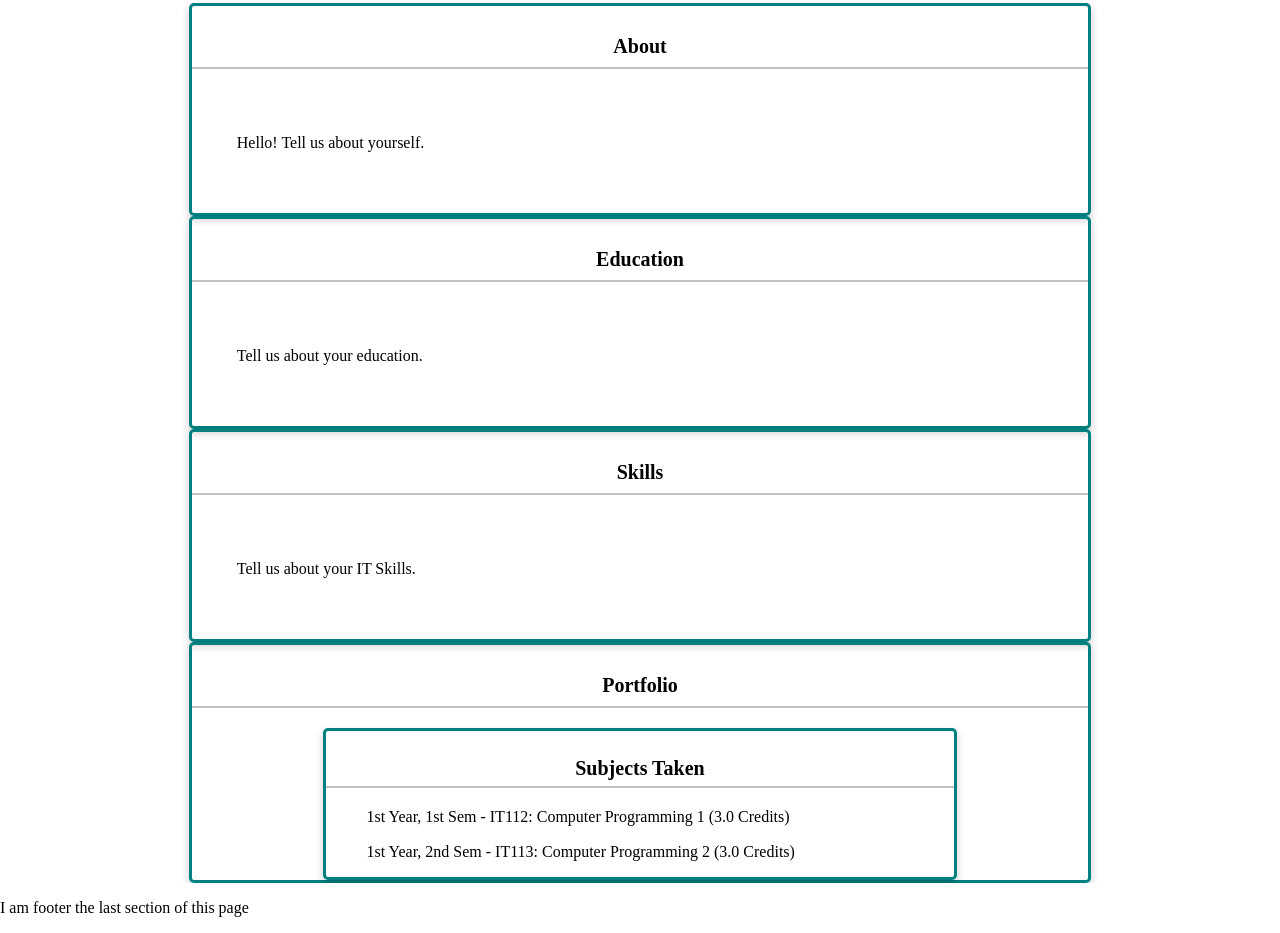
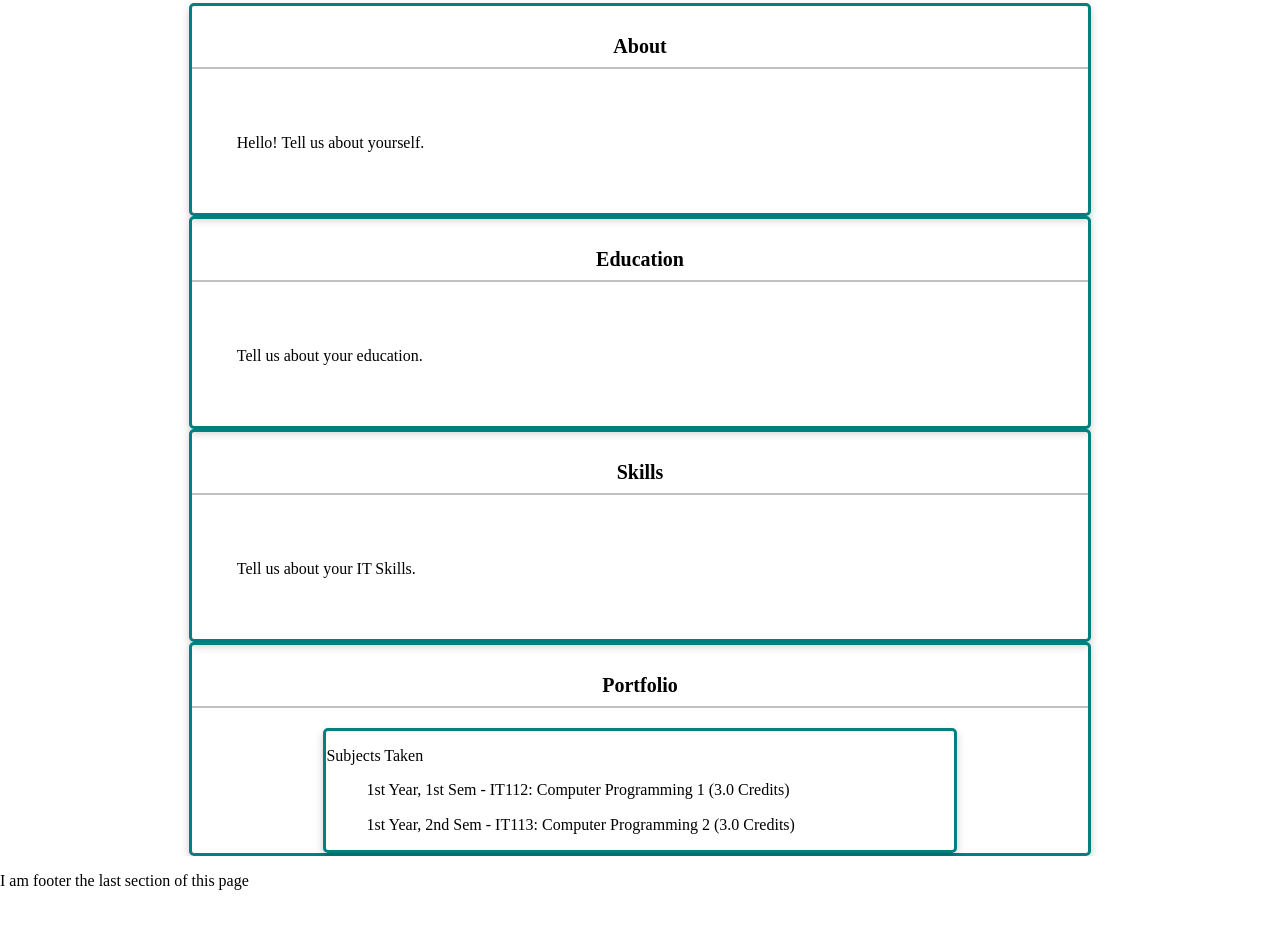
Before and after one commit to ivyrose54/onlineweb-courses, a plain HTML site: page index.html in a window 1280 px wide. Shown: the part 392-1325 px from the top of the page. After the commit the page ends 1298 px from the top, so only its background shows below. Drawn offline with Linux system fonts and the light colour scheme.

Commit message:
Update index.html

```diff
--- a/index.html
+++ b/index.html
@@ -33,7 +33,7 @@
         <div class="card" id="portfolio">
         <p class="card-header">Portfolio</p>
         <div class="card" id="subjects">
-        <p class="card-header">Subjects Taken</p>
+        <p>Subjects Taken</p>
         <ul id="subjects-list"></ul>
 </div></div>
     </div>
```
